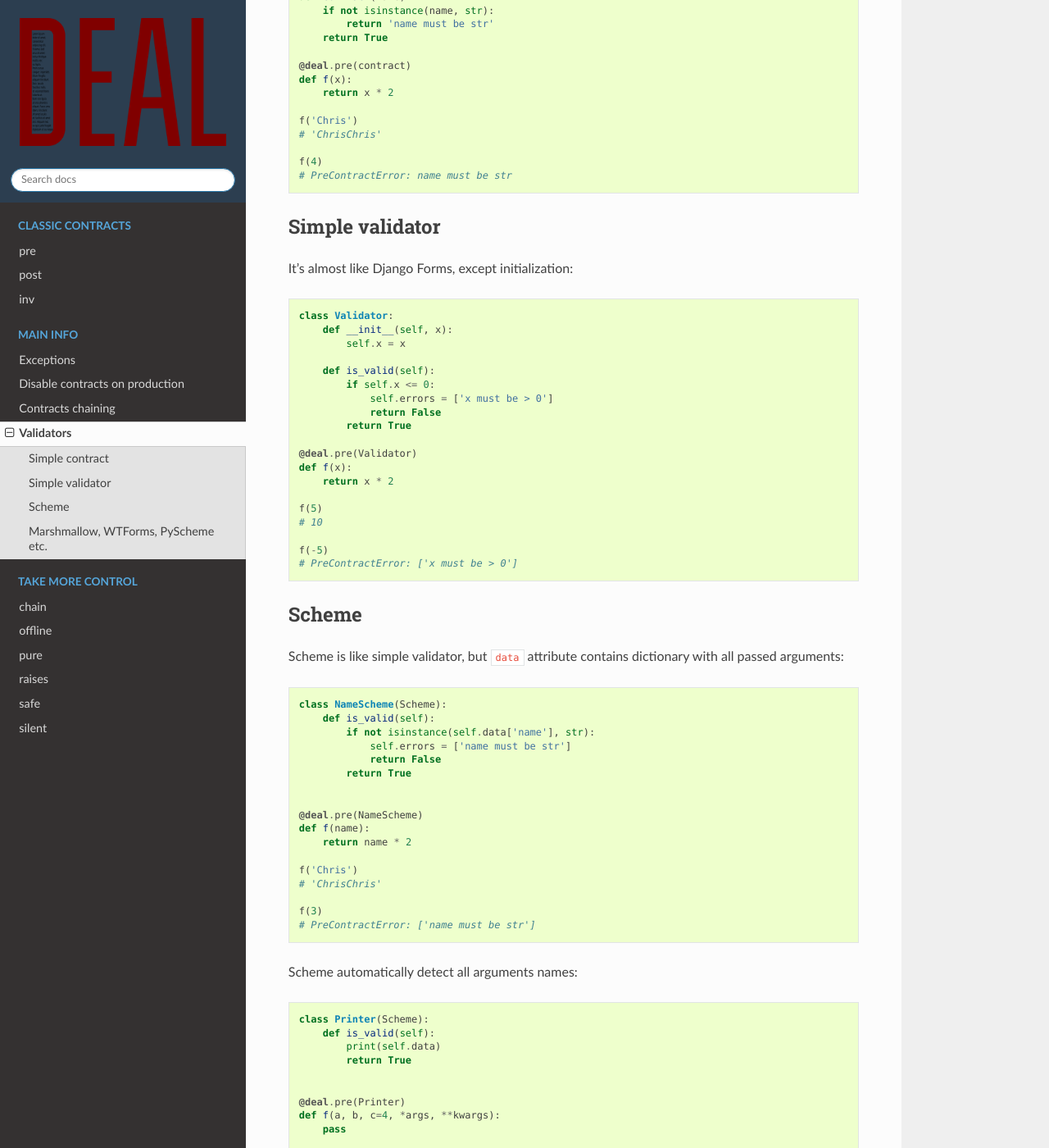
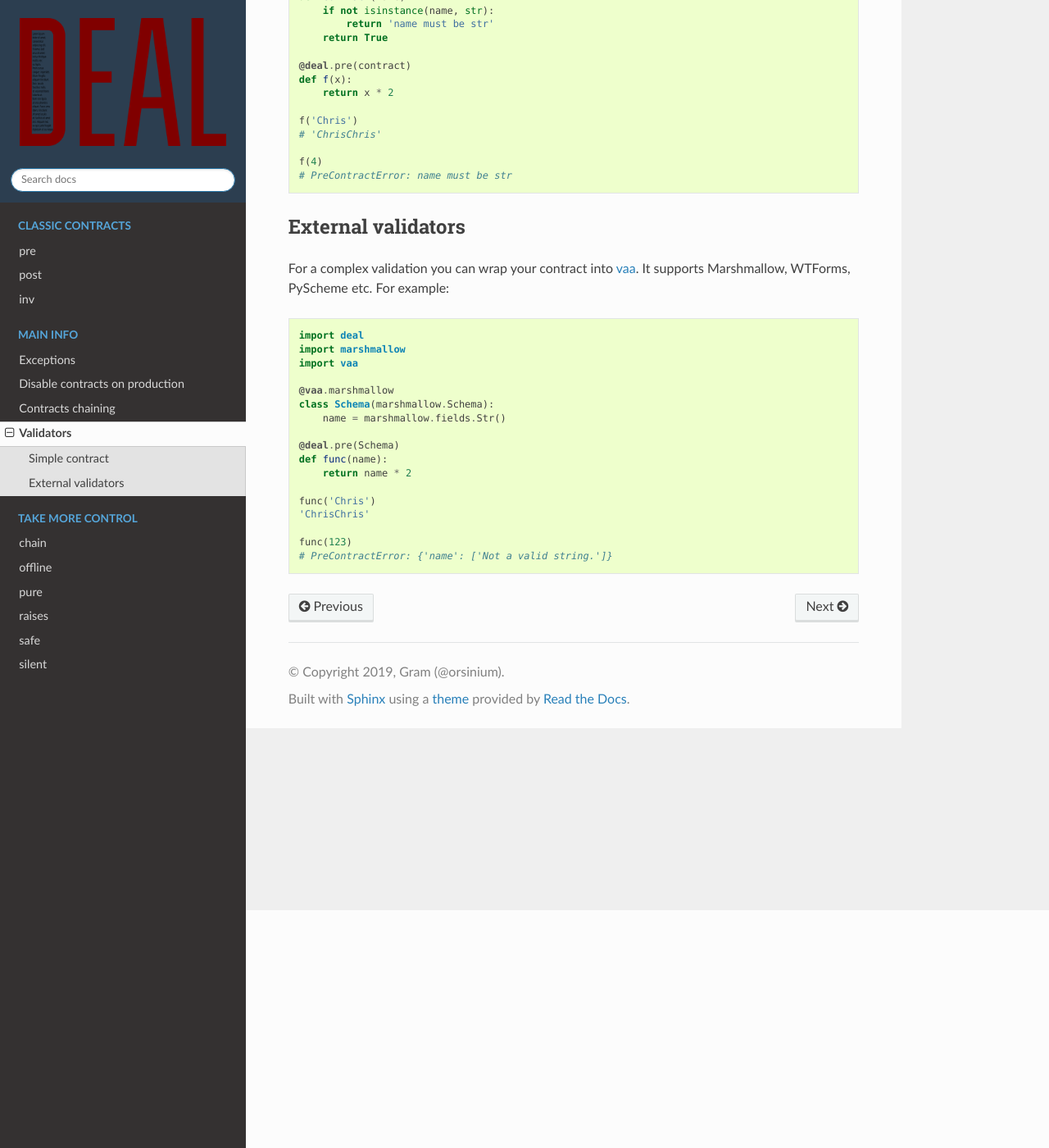
Before and after one commit to life4/deal, a Sphinx documentation site: the page built from docs/validators.md, in a window 1280 px wide and 1400 px high, scrolled down 290 px. Shown: the whole window at 82% size. Built offline with Sphinx 7.4.7 and the Read the Docs theme 2.0.0, drawn with Linux system fonts in a browser that asks for light colours; some of the changed text lies outside the part shown.

Commit message:
update docs

````diff
--- a/docs/validators.md
+++ b/docs/validators.md
@@ -21,87 +21,20 @@ f(4)
 # PreContractError: name must be str
 ```
 
-## Simple validator
+## External validators
 
-It's almost like Django Forms, except initialization:
+For a complex validation you can wrap your contract into [vaa](https://github.com/life4/vaa). It supports Marshmallow, WTForms, PyScheme etc. For example:
 
 ```python
-class Validator:
-    def __init__(self, x):
-        self.x = x
+import deal
+import marshmallow
+import vaa
 
-    def is_valid(self):
-        if self.x <= 0:
-            self.errors = ['x must be > 0']
-            return False
-        return True
-
-@deal.pre(Validator)
-def f(x):
-    return x * 2
-
-f(5)
-# 10
-
-f(-5)
-# PreContractError: ['x must be > 0']
-```
-
-## Scheme
-
-Scheme is like simple validator, but `data` attribute contains dictionary with all passed arguments:
-
-```python
-class NameScheme(Scheme):
-    def is_valid(self):
-        if not isinstance(self.data['name'], str):
-            self.errors = ['name must be str']
-            return False
-        return True
-
-
-@deal.pre(NameScheme)
-def f(name):
-    return name * 2
-
-f('Chris')
-# 'ChrisChris'
-
-f(3)
-# PreContractError: ['name must be str']
-```
-
-Scheme automatically detect all arguments names:
-
-```python
-class Printer(Scheme):
-    def is_valid(self):
-        print(self.data)
-        return True
-
-
-@deal.pre(Printer)
-def f(a, b, c=4, *args, **kwargs):
-    pass
-
-f(1, b=2, e=6)
-{'args': (), 'a': 1, 'b': 2, 'c': 4, 'e': 6, 'kwargs': {'e': 6}}
-
-f(1, 2, 3, 4, 5, 6)
-{'a': 1, 'b': 2, 'c': 3, 'args': (4, 5, 6), 'kwargs': {}}
-```
-
-## Marshmallow, WTForms, PyScheme etc.
-
-You can use any validators from [djburger](https://github.com/orsinium/djburger). See [validators documentation](https://djburger.readthedocs.io/en/latest/validators.html) and [list of supported external libraries](https://github.com/orsinium/djburger#external-libraries-support). For example, deal + djburger + [marshmallow](https://marshmallow.readthedocs.io/en/latest/):
-
-```python
-import djburger, marshmallow
-
-class Scheme(djburger.v.b.Marshmallow):
+@vaa.marshmallow
+class Schema(marshmallow.Schema):
     name = marshmallow.fields.Str()
 
-@deal.pre(Scheme)
+@deal.pre(Schema)
 def func(name):
     return name * 2
 
@@ -111,5 +44,3 @@ func('Chris')
 func(123)
 # PreContractError: {'name': ['Not a valid string.']}
 ```
-
-Djburger is Django independent. You can use it in any python projects.
````
